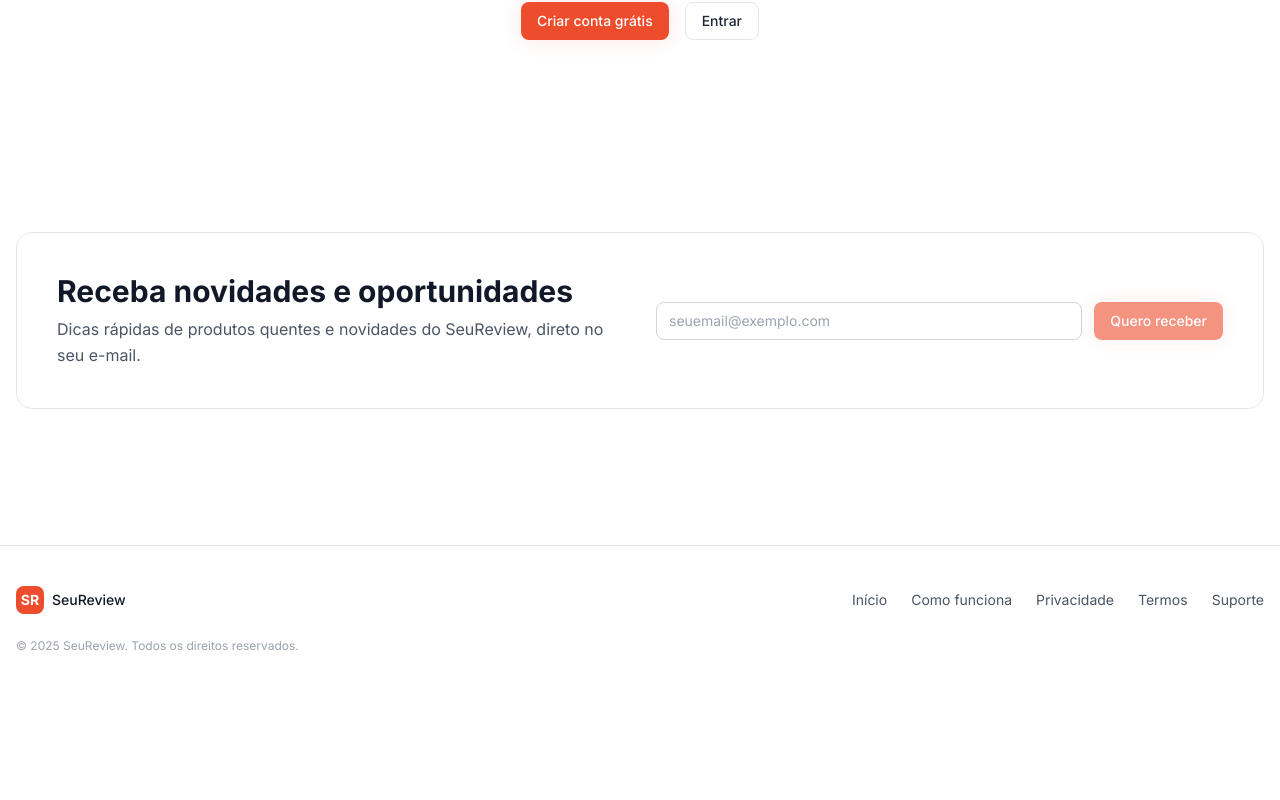
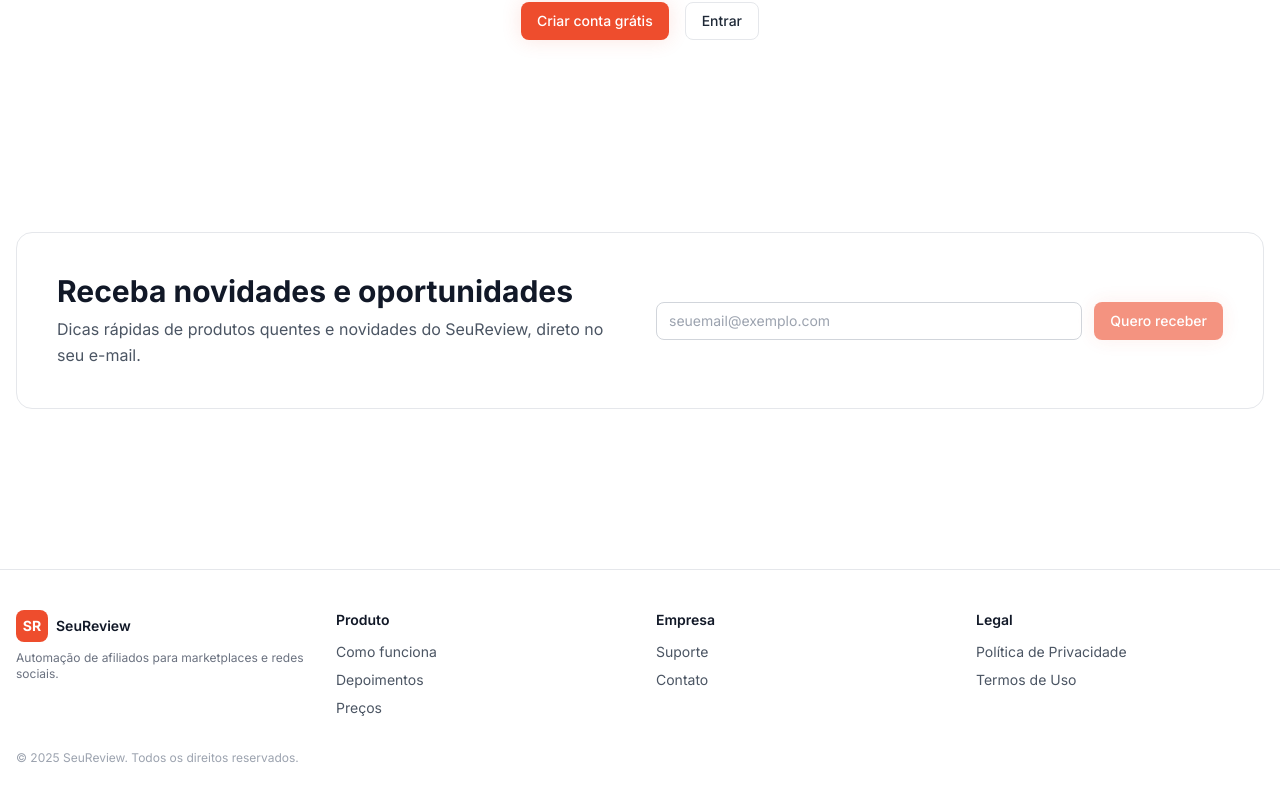
Before and after one commit to marciobever/seureview.com.br, a Next.js app: page / in a window 1280 px wide. Shown: the part 1756-2556 px from the top of the page. Before the commit the page ends 2450 px from the top, so only its background shows below. Built offline with nearby package versions, Linux system fonts and the light colour scheme; no server answers.

Commit message:
Update Footer.tsx

```diff
--- a/components/Footer.tsx
+++ b/components/Footer.tsx
@@ -1,27 +1,51 @@
-import Link from 'next/link';
+// components/Footer.tsx
+import Link from "next/link";
 
 export default function Footer() {
+  const year = new Date().getFullYear();
   return (
-    <footer className="border-t mt-10">
+    <footer className="border-t mt-16">
       <div className="mx-auto max-w-7xl px-4 py-10 text-sm text-gray-600">
-        <div className="flex flex-col md:flex-row md:items-center md:justify-between gap-6">
-          <div className="flex items-center gap-2">
-            <span className="inline-flex h-7 w-7 items-center justify-center rounded-lg bg-[#EE4D2D] text-white font-bold">SR</span>
-            <span className="font-medium text-gray-900">SeuReview</span>
+        <div className="grid md:grid-cols-4 gap-8">
+          <div className="space-y-2">
+            <Link href="/" className="flex items-center gap-2">
+              <span className="inline-flex h-8 w-8 items-center justify-center rounded-lg bg-[#EE4D2D] text-white font-bold">
+                SR
+              </span>
+              <span className="font-semibold text-gray-900">SeuReview</span>
+            </Link>
+            <p className="text-xs text-gray-500">
+              Automação de afiliados para marketplaces e redes sociais.
+            </p>
           </div>
 
-          <nav className="flex flex-wrap items-center gap-x-6 gap-y-2">
-            <Link className="hover:text-gray-900" href="/">Início</Link>
-            <Link className="hover:text-gray-900" href="/como-funciona">Como funciona</Link>
-            <Link className="hover:text-gray-900" href="/privacy">Privacidade</Link>
-            <Link className="hover:text-gray-900" href="/terms">Termos</Link>
-            <a className="hover:text-gray-900" href="mailto:suporte@seureview.com.br">Suporte</a>
-          </nav>
+          <div>
+            <div className="font-semibold text-gray-900 mb-3">Produto</div>
+            <ul className="space-y-2">
+              <li><Link href="/como-funciona" className="hover:text-gray-900">Como funciona</Link></li>
+              <li><Link href="/#depoimentos" className="hover:text-gray-900">Depoimentos</Link></li>
+              <li><Link href="/precos" className="hover:text-gray-900">Preços</Link></li>
+            </ul>
+          </div>
+
+          <div>
+            <div className="font-semibold text-gray-900 mb-3">Empresa</div>
+            <ul className="space-y-2">
+              <li><a href="mailto:suporte@seureview.com.br" className="hover:text-gray-900">Suporte</a></li>
+              <li><Link href="/contato" className="hover:text-gray-900">Contato</Link></li>
+            </ul>
+          </div>
+
+          <div>
+            <div className="font-semibold text-gray-900 mb-3">Legal</div>
+            <ul className="space-y-2">
+              <li><Link href="/privacidade" className="hover:text-gray-900">Política de Privacidade</Link></li>
+              <li><Link href="/termos" className="hover:text-gray-900">Termos de Uso</Link></li>
+            </ul>
+          </div>
         </div>
 
-        <p className="mt-6 text-xs text-gray-400">
-          © {new Date().getFullYear()} SeuReview. Todos os direitos reservados.
-        </p>
+        <p className="mt-8 text-xs text-gray-400">© {year} SeuReview. Todos os direitos reservados.</p>
       </div>
     </footer>
   );
```
